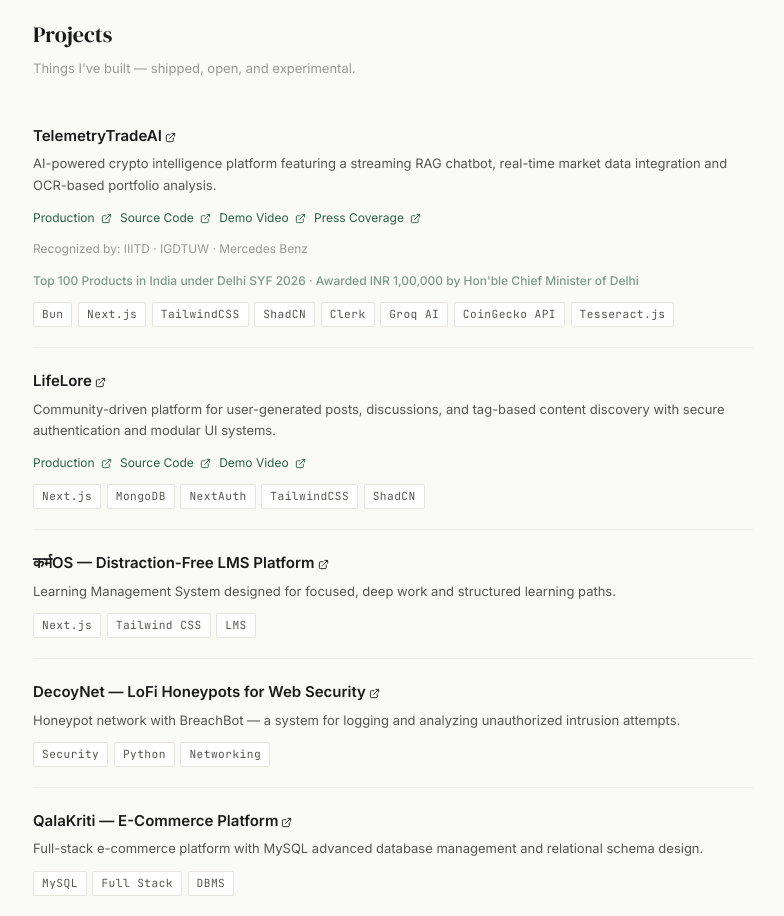
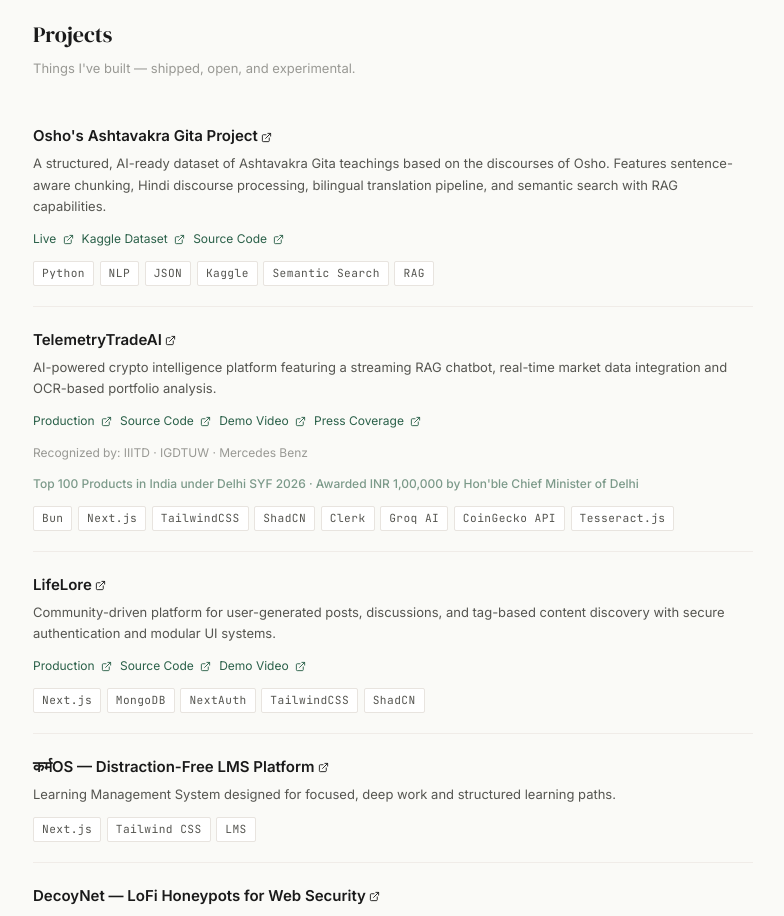
Before and after one commit to kintsugi-programmer/kintsugi-programmer.github.io, a Next.js app: page / in a window 1280 px wide. Shown: the part 2500-3416 px from the top of the page, without its empty margins (247-1031 px from the left). Built offline with nearby package versions, Linux system fonts and the light colour scheme.

Commit message:
add osho ashtavakra gita project

```diff
--- a/app/page.tsx
+++ b/app/page.tsx
@@ -116,6 +116,17 @@ const EXPERIENCE = [
 ];
 
 const PROJECTS = [
+  {
+    title: "Osho's Ashtavakra Gita Project",
+    desc: "A structured, AI-ready dataset of Ashtavakra Gita teachings based on the discourses of Osho. Features sentence-aware chunking, Hindi discourse processing, bilingual translation pipeline, and semantic search with RAG capabilities.",
+    tags: ["Python", "NLP", "JSON", "Kaggle", "Semantic Search", "RAG"],
+    link: "https://oshogita.sbali.tech",
+    links: [
+      { label: "Live", href: "https://oshogita.sbali.tech" },
+      { label: "Kaggle Dataset", href: "https://www.kaggle.com/datasets/siddhantbaliwork/osho-ashtavakra-gita-nlp-dataset" },
+      { label: "Source Code", href: "https://github.com/kintsugi-programmer/osho-ashtavakra-gita-db" },
+    ],
+  },
   {
     title: "TelemetryTradeAI",
     desc: "AI-powered crypto intelligence platform featuring a streaming RAG chatbot, real-time market data integration and OCR-based portfolio analysis.",
```
